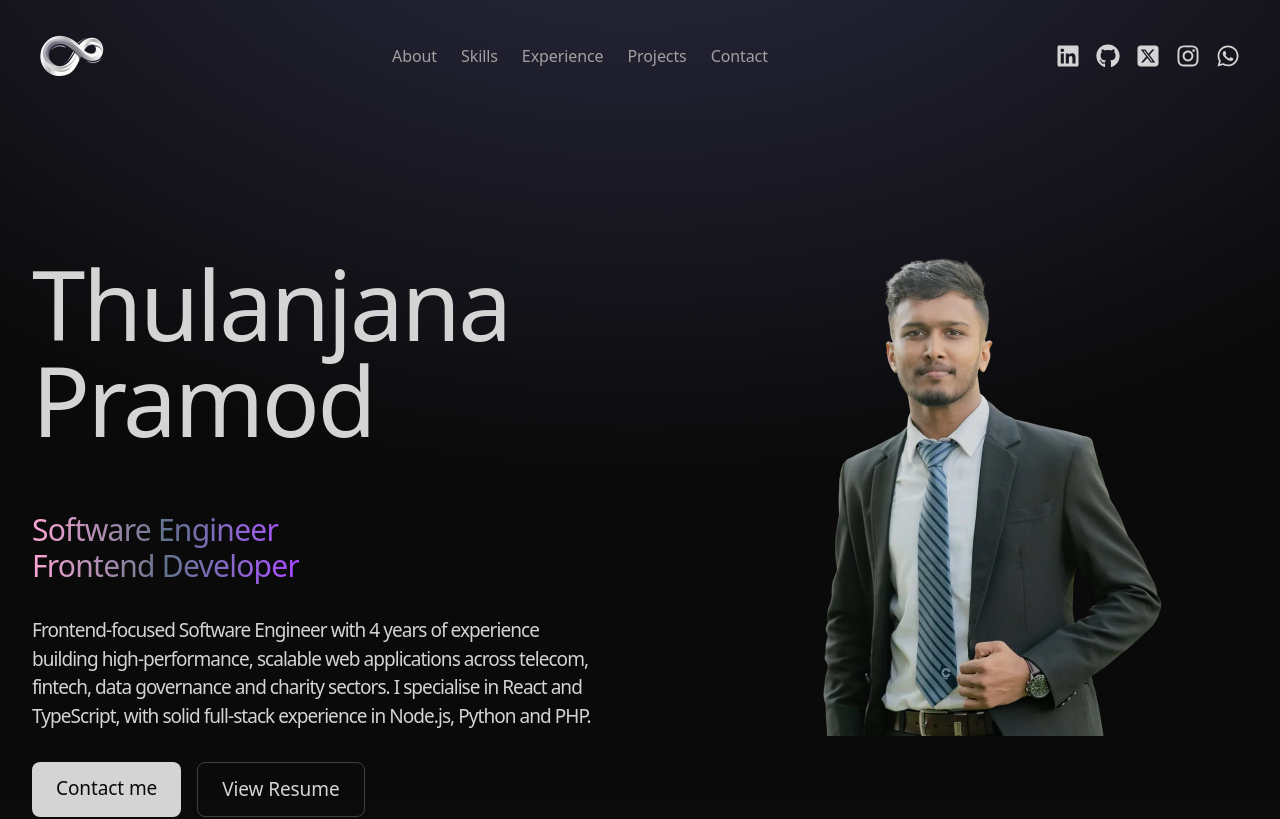
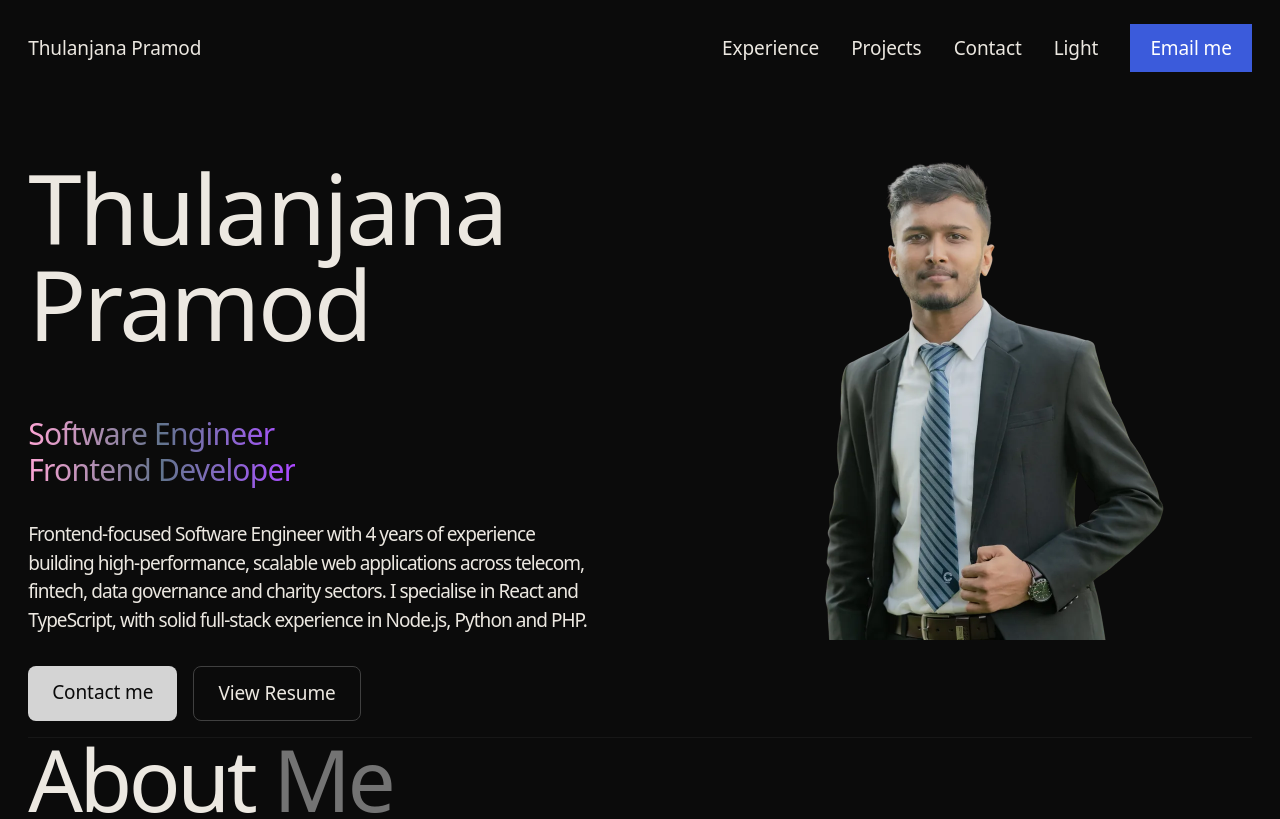
Before and after one commit to ThulanjanaGit/thulanjana-portfolio, a React (Vite) app: page / in a window 1280 px wide. Shown: the top 819 px of the page. Built offline with nearby package versions, Linux system fonts and the light colour scheme.

Commit message:
feat: rebuild the page frame, header and footer

```diff
--- a/src/App.tsx
+++ b/src/App.tsx
@@ -1,6 +1,6 @@
 import { domAnimation, LazyMotion, MotionConfig } from "motion/react";
 import Footer from "./components/layout/Footer";
-import Navbar from "./components/layout/Navbar";
+import Header from "./components/layout/Header";
 import Hero from "./components/sections/Hero";
 import About from "./components/sections/About";
 import Skills from "./components/sections/Skills";
@@ -15,24 +15,15 @@ const App = () => {
   return (
     <LazyMotion features={domAnimation} strict>
       <MotionConfig reducedMotion="user">
-        <div
-          id="top"
-          className="overflow-x-clip text-neutral-300 antialiased selection:bg-cyan-300 selection:text-cyan-900"
-        >
-          <div
-            aria-hidden="true"
-            className="fixed inset-0 -z-10 bg-neutral-950 bg-[radial-gradient(ellipse_80%_80%_at_50%_-20%,rgba(120,119,198,0.3),rgba(255,255,255,0))]"
-          />
+        <div id="top" className="overflow-x-clip">
           <a
             href="#main"
-            className="sr-only rounded-lg bg-neutral-100 text-neutral-950 focus:not-sr-only focus:fixed focus:top-4 focus:left-4 focus:z-50 focus:px-4 focus:py-2"
+            className="sr-only focus:not-sr-only focus:fixed focus:top-4 focus:left-4 focus:z-50 focus:bg-ink focus:px-4 focus:py-2 focus:text-ground"
           >
             Skip to content
           </a>
-
-          <div className="container mx-auto px-8">
-            <Navbar />
-            <main id="main">
+          <Header />
+          <main id="main" className="container mx-auto px-page">
             <Hero />
             <About />
             <Skills />
@@ -45,7 +36,6 @@ const App = () => {
           </main>
           <Footer />
         </div>
-        </div>
       </MotionConfig>
     </LazyMotion>
   );
--- a/src/components/layout/Footer.tsx
+++ b/src/components/layout/Footer.tsx
@@ -1,9 +1,42 @@
+import { NAV_LINKS } from "../../data/navigation";
+
 const CURRENT_YEAR = new Date().getFullYear();
+
+const linkClass =
+  "inline-flex min-h-11 items-center underline-offset-[0.18em] hover:underline";
 
 const Footer = () => {
   return (
-    <footer className="py-8 text-center text-sm text-neutral-400">
-      © {CURRENT_YEAR} Thulanjana Pramod
+    <footer data-chapter="field" className="overflow-hidden">
+      <div className="flex flex-wrap items-center justify-between gap-x-8 gap-y-2 px-page pt-8 sm:pt-12">
+        <nav aria-label="Footer">
+          <ul className="flex flex-wrap gap-x-6">
+            {NAV_LINKS.map(({ label, href }) => (
+              <li key={href}>
+                <a href={href} className={linkClass}>
+                  {label}
+                </a>
+              </li>
+            ))}
+            <li>
+              <a href="#top" className={linkClass}>
+                Back to top
+              </a>
+            </li>
+          </ul>
+        </nav>
+        <p>© {CURRENT_YEAR} Thulanjana Pramod</p>
+      </div>
+      {/* The first name, cut by the bottom edge. 22.6cqw makes it span the
+          page width: it measures 442.5px at 100px in Hanken Grotesk 500. */}
+      <div className="@container mt-8 px-page sm:mt-12">
+        <p
+          aria-hidden="true"
+          className="translate-y-[28%] text-[22.6cqw] leading-[0.8] font-medium tracking-tighter whitespace-nowrap select-none"
+        >
+          Thulanjana
+        </p>
+      </div>
     </footer>
   );
 };
--- /dev/null
+++ b/src/components/layout/Header.tsx
@@ -0,0 +1,38 @@
+import { NAV_LINKS } from "../../data/navigation";
+import { CONTACT } from "../../data/profile";
+import ActionLink from "../ui/ActionLink";
+import ThemeToggle from "../ui/ThemeToggle";
+
+const Header = () => {
+  return (
+    <header className="flex items-center justify-between gap-4 px-page py-4 sm:py-6">
+      <a
+        href="#top"
+        className="shrink-0 font-medium underline-offset-[0.18em] hover:underline"
+      >
+        Thulanjana Pramod
+      </a>
+      <div className="flex items-center gap-4 sm:gap-8">
+        {/* On phones these links live in the footer. */}
+        <nav aria-label="Main" className="hidden md:block">
+          <ul className="flex gap-8">
+            {NAV_LINKS.map(({ label, href }) => (
+              <li key={href}>
+                <a
+                  href={href}
+                  className="underline-offset-[0.18em] hover:underline"
+                >
+                  {label}
+                </a>
+              </li>
+            ))}
+          </ul>
+        </nav>
+        <ThemeToggle />
+        <ActionLink href={`mailto:${CONTACT.email}`}>Email me</ActionLink>
+      </div>
+    </header>
+  );
+};
+
+export default Header;
--- a/src/components/layout/Navbar.tsx
+++ /dev/null
@@ -1,60 +0,0 @@
-import * as m from "motion/react-m";
-import logo from "../../assets/logo.webp";
-import { NAV_LINKS } from "../../data/navigation";
-import { SOCIAL_LINKS } from "../../data/profile";
-
-const Navbar = () => {
-  return (
-    <header className="mb-20 flex flex-wrap items-center justify-between gap-x-8 gap-y-4 py-6">
-      <a
-        href="#top"
-        aria-label="Thulanjana Pramod, home"
-        className="mx-2 shrink-0"
-      >
-        <img
-          className="w-16 rounded-lg"
-          src={logo}
-          alt=""
-          width={64}
-          height={64}
-        />
-      </a>
-      <nav
-        aria-label="Main"
-        className="order-last w-full lg:order-none lg:w-auto"
-      >
-        <ul className="flex flex-wrap justify-center gap-x-4 gap-y-2 text-sm text-neutral-400 sm:gap-x-6 lg:text-base">
-          {NAV_LINKS.map(({ label, href }) => (
-            <li key={href}>
-              <a href={href} className="transition-colors hover:text-white">
-                {label}
-              </a>
-            </li>
-          ))}
-        </ul>
-      </nav>
-      <ul
-        aria-label="Social links"
-        className="mx-2 flex items-center gap-4 text-2xl"
-      >
-        {SOCIAL_LINKS.map(({ label, href, icon: Icon }) => (
-          <li key={label}>
-            <m.a
-              href={href}
-              target="_blank"
-              rel="noopener noreferrer"
-              aria-label={`${label} (opens in a new tab)`}
-              whileHover={{ scale: 1.3 }}
-              whileTap={{ scale: 0.95 }}
-              className="block"
-            >
-              <Icon aria-hidden="true" />
-            </m.a>
-          </li>
-        ))}
-      </ul>
-    </header>
-  );
-};
-
-export default Navbar;
--- /dev/null
+++ b/src/components/ui/ActionLink.tsx
@@ -0,0 +1,20 @@
+import type { ReactNode } from "react";
+
+interface ActionLinkProps {
+  href: string;
+  children: ReactNode;
+}
+
+// The primary button from DESIGN.md, as a link: one per screen.
+const ActionLink = ({ href, children }: ActionLinkProps) => {
+  return (
+    <a
+      href={href}
+      className="inline-flex min-h-12 shrink-0 items-center justify-center bg-accent px-5 font-medium text-accent-ink [transition:background-color_var(--t-hover)_ease,transform_var(--t-press)_var(--ease-out)] hover:bg-accent-strong active:scale-[0.97] active:bg-accent-strong"
+    >
+      {children}
+    </a>
+  );
+};
+
+export default ActionLink;
--- a/src/components/ui/SectionHeading.tsx
+++ b/src/components/ui/SectionHeading.tsx
@@ -1,6 +1,4 @@
-import * as m from "motion/react-m";
 import type { ReactNode } from "react";
-import { fadeIn } from "../../utils/motion";
 
 interface SectionHeadingProps {
   id: string;
@@ -9,9 +7,9 @@ interface SectionHeadingProps {
 
 const SectionHeading = ({ id, children }: SectionHeadingProps) => {
   return (
-    <m.h2 id={id} {...fadeIn("top")} className="my-20 text-center text-4xl">
+    <h2 id={id} className="mb-10 text-head sm:mb-16">
       {children}
-    </m.h2>
+    </h2>
   );
 };
 
--- /dev/null
+++ b/src/components/ui/ThemeToggle.tsx
@@ -0,0 +1,19 @@
+import { toggleTheme } from "../../utils/theme";
+
+// The label names the theme the button switches to. CSS picks it from
+// data-theme on <html>, so the markup is the same whatever theme is saved.
+const ThemeToggle = () => {
+  return (
+    <button
+      type="button"
+      onClick={toggleTheme}
+      className="min-h-11 cursor-pointer underline-offset-[0.18em] hover:underline"
+    >
+      <span className="light:hidden">Light</span>
+      <span className="hidden light:inline">Dark</span>
+      <span className="sr-only"> theme</span>
+    </button>
+  );
+};
+
+export default ThemeToggle;
--- a/src/data/navigation.ts
+++ b/src/data/navigation.ts
@@ -1,8 +1,6 @@
 import type { NavLink } from "../types";
 
 export const NAV_LINKS: NavLink[] = [
-  { label: "About", href: "#about" },
-  { label: "Skills", href: "#skills" },
   { label: "Experience", href: "#experience" },
   { label: "Projects", href: "#projects" },
   { label: "Contact", href: "#contact" },
--- /dev/null
+++ b/src/utils/theme.ts
@@ -0,0 +1,29 @@
+type Theme = "dark" | "light";
+
+const THEME_COLOR: Record<Theme, string> = {
+  dark: "#0b0b0b",
+  light: "#f1eee8",
+};
+
+// The inline script in index.html applies the saved theme before the first
+// paint; this keeps the attribute, the saved choice and the browser UI in step.
+export const toggleTheme = () => {
+  const root = document.documentElement;
+  const next: Theme = root.dataset.theme === "light" ? "dark" : "light";
+
+  if (next === "light") root.dataset.theme = "light";
+  else delete root.dataset.theme;
+
+  try {
+    localStorage.setItem("theme", next);
+  } catch {
+    // Storage can be blocked; the choice then lasts until the page reloads.
+  }
+
+  document
+    .querySelector('meta[name="theme-color"]')
+    ?.setAttribute("content", THEME_COLOR[next]);
+  document
+    .querySelector('meta[name="color-scheme"]')
+    ?.setAttribute("content", next);
+};
```
Also changed, not shown: src/assets/logo.webp (deleted). Lines whose indentation alone changed are shown as unchanged.
